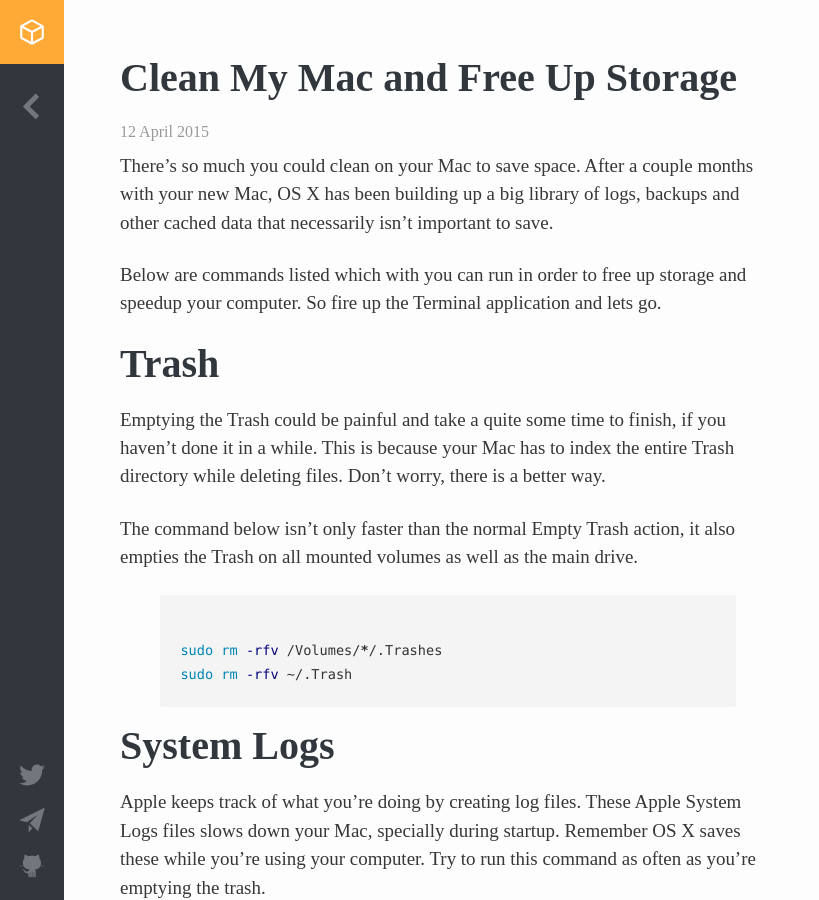
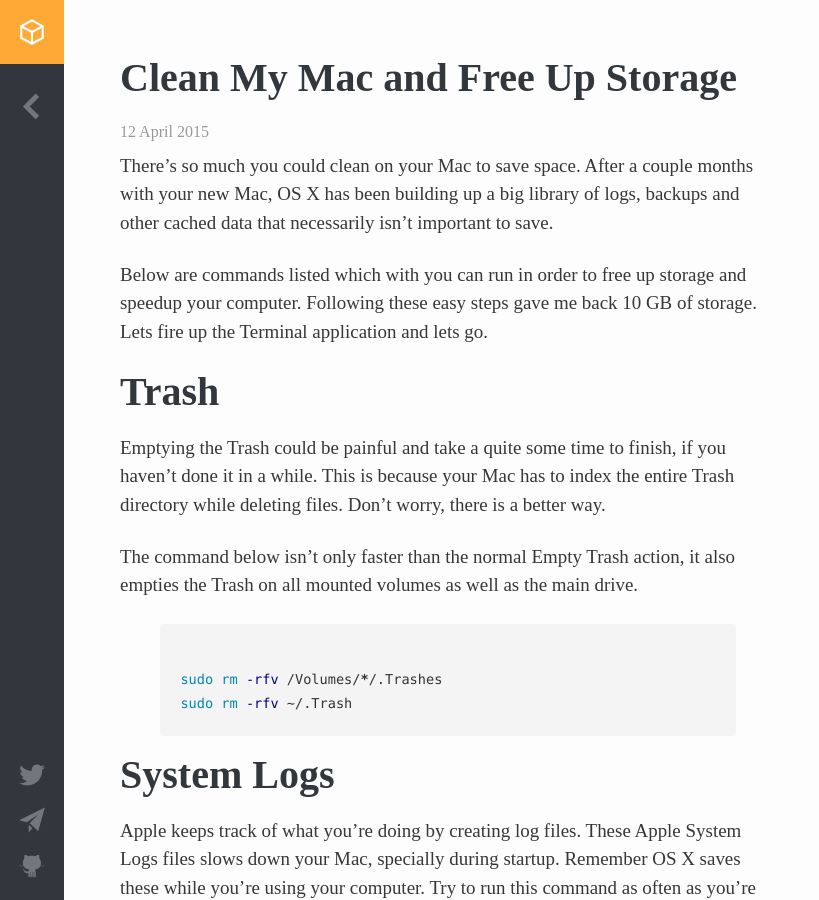
Before and after one commit to mikaelmattsson/mikaelmattsson.github.io, a Jekyll site: the page built from _posts/2015-04-12-clean-my-mac.md, in a window 1280 px wide and 900 px high. Shown: the whole window, without its empty margins (0-819 px from the left). Built offline with Jekyll 4.4.1, drawn with Linux system fonts in a browser that asks for light colours; comment, search, counter and statistics services are not loaded.

Commit message:
Update copy.

```diff
--- a/_posts/2015-04-12-clean-my-mac.md
+++ b/_posts/2015-04-12-clean-my-mac.md
@@ -7,7 +7,7 @@
 
 There's so much you could clean on your Mac to save space. After a couple months with your new Mac, OS X has been building up a big library of logs, backups and other cached data that necessarily isn't important to save.
 
-Below are commands listed which with you can run in order to free up storage and speedup your computer. So fire up the Terminal application and lets go.
+Below are commands listed which with you can run in order to free up storage and speedup your computer. Following these easy steps gave me back 10 GB of storage. Lets fire up the Terminal application and lets go.
 
 ## Trash
 Emptying the Trash could be painful and take a quite some time to finish, if you haven't done it in a while. This is because your Mac has to index the entire Trash directory while deleting files. Don't worry, there is a better way.
```
